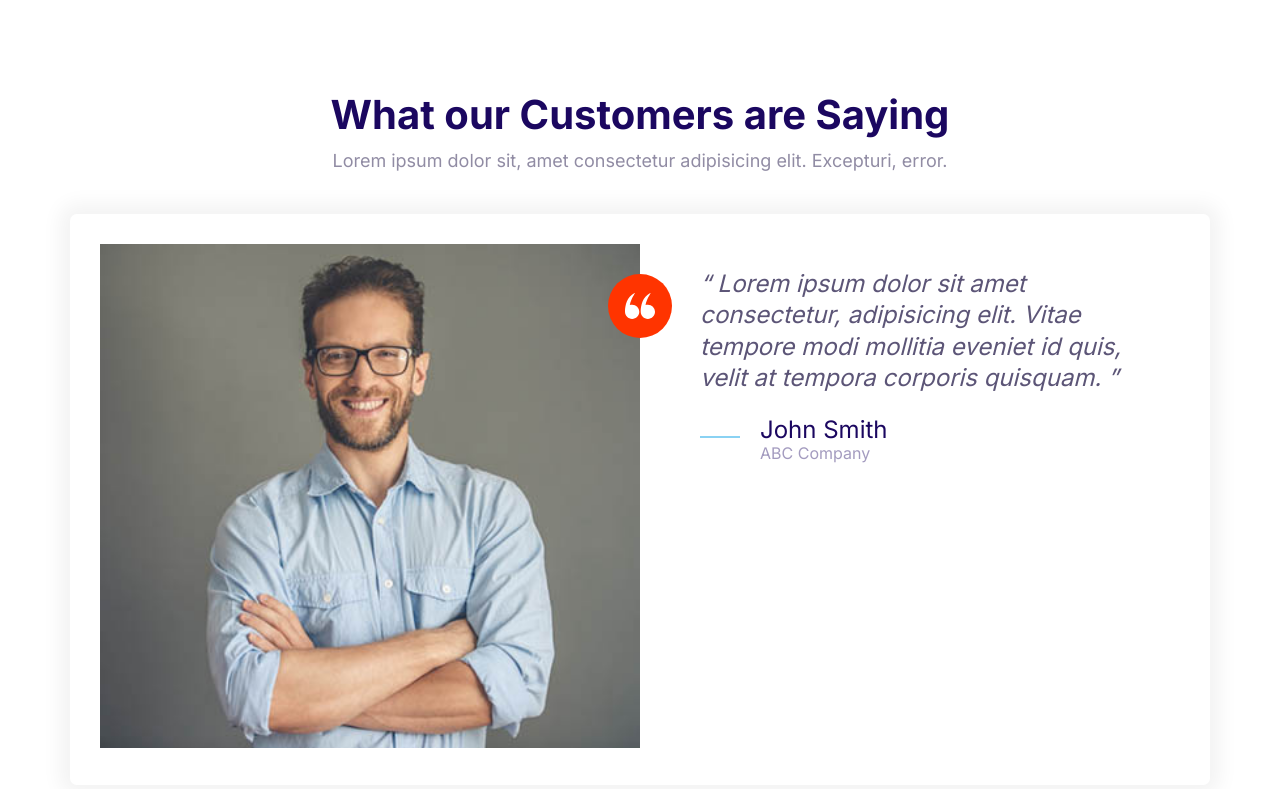
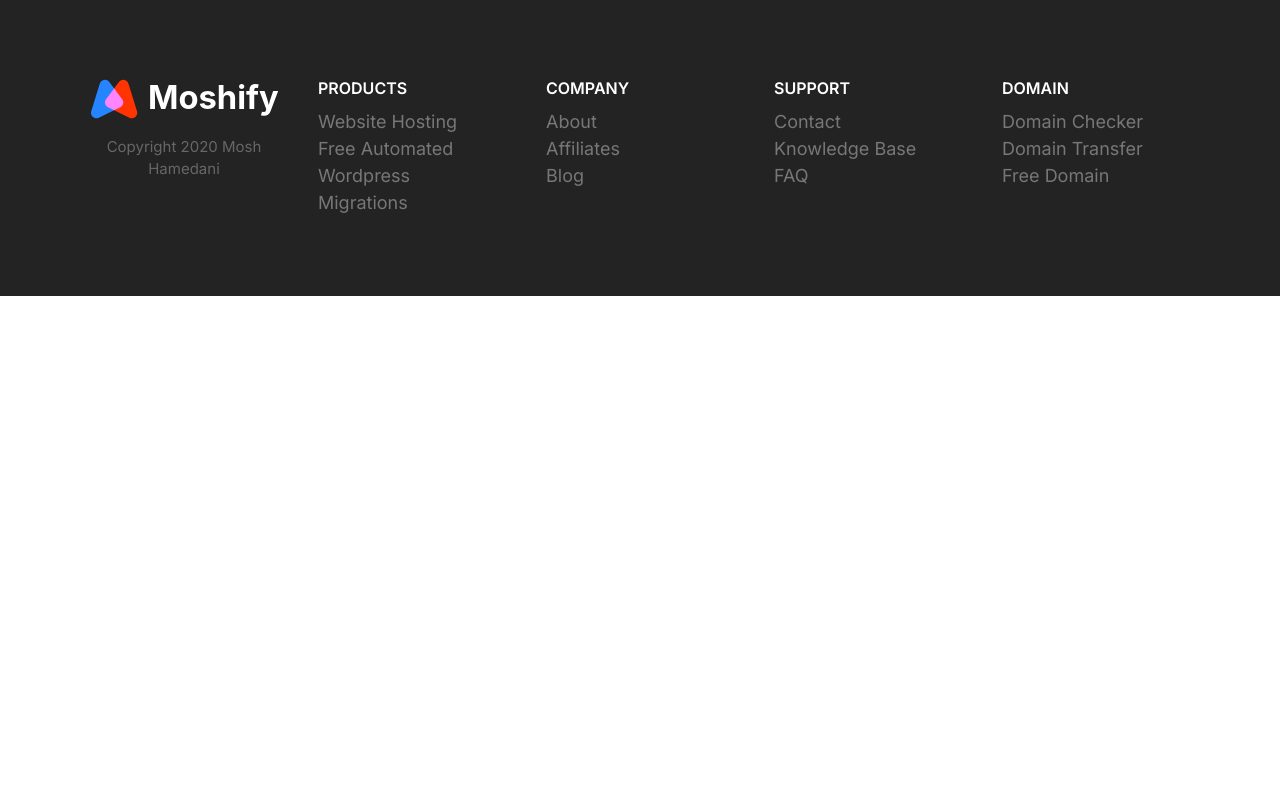
Before and after one commit to lantranad2/moshify, a plain HTML site: page index.html in a window 1280 px wide. Drawn offline with Linux system fonts and the light colour scheme.

Commit message:
Build the footer component.

```diff
--- a/css/styles.css
+++ b/css/styles.css
@@ -839,3 +839,81 @@ a {
     margin-top: 3rem;
   }
 }
+
+/* Footer */
+
+.footer {
+  background: #232323;
+}
+
+.footer a {
+  color: #777;
+  transition: color 0.3s;
+}
+
+.footer a:hover {
+  color: #fff;
+}
+
+.footer__section {
+  padding: 2rem;
+  border-bottom: 1px solid #393939;
+}
+
+.footer__section .list {
+  margin: 0;
+}
+
+.footer__heading {
+  color: #fff;
+  text-transform: uppercase;
+  font-weight: 600;
+}
+
+.footer__brand {
+  margin-top: 5rem;
+  text-align: center;
+}
+
+.footer__brand img {
+  width: 100%;
+  max-width: 230px;
+}
+
+.footer__copyright {
+  font-size: 2.1rem;
+  color: #fff;
+  opacity: 0.3;
+}
+
+@media screen and (min-width: 768px) {
+  .footer__sections {
+    grid-template-columns: repeat(auto-fit, minmax(10rem, 1fr));
+  }
+
+  .footer .collapsible__chevron {
+    display: none;
+  }
+
+  .footer .collapsible__content {
+    opacity: 1;
+    max-height: 100%;
+  }
+
+  .footer__brand {
+    order: -1;
+    margin-top: 1rem;
+  }
+
+  .footer__copyright {
+    font-size: 1.5rem;
+  }
+
+  .footer__section {
+    border: 0;
+  }
+
+  .footer__heading {
+    font-size: 1.6rem;
+  }
+}
--- a/index.html
+++ b/index.html
@@ -14,51 +14,74 @@
     <link rel="stylesheet" href="./css/styles.css" />
   </head>
   <body>
-    <section class="block">
-      <header class="block__header">
-        <h2>What our Customers are Saying</h2>
-        <p>
-          Lorem ipsum dolor sit, amet consectetur adipisicing elit. Excepturi,
-          error.
-        </p>
+    <footer class="block block--dark footer">
+      <div class="container grid footer__sections">
+        <section class="collapsible collapsible--expanded footer__section">
+          <header class="collapsible__header">
+            <h2 class="collapsible__heading footer__heading">Products</h2>
+            <svg class="icon icon--white collapsible__chevron">
+              <use xlink:href="./images/sprite.svg#chevron"></use>
+            </svg>
           </header>
-      <div class="container">
-        <div class="card testimonial">
-          <div class="grid grid--1x2">
-            <div class="testimonial__image">
-              <img
-                src="./images/testimonial.jpg"
-                alt="A happy, smiling customer"
-              />
-              <span class="icon-container icon-container--accent">
-                <svg class="icon icon--white icon--small">
-                  <use xlink:href="./images/sprite.svg#quotes"></use>
+          <div class="collapsible__content">
+            <ul class="list">
+              <li><a href="#">Website Hosting</a></li>
+              <li><a href="#">Free Automated Wordpress</a></li>
+              <li><a href="#">Migrations</a></li>
+            </ul>
+          </div>
+        </section>
+        <section class="collapsible footer__section">
+          <header class="collapsible__header">
+            <h2 class="collapsible__heading footer__heading">Company</h2>
+            <svg class="icon icon--white collapsible__chevron">
+              <use xlink:href="./images/sprite.svg#chevron"></use>
             </svg>
-              </span>
+          </header>
+          <div class="collapsible__content">
+            <ul class="list">
+              <li><a href="#">About</a></li>
+              <li><a href="#">Affiliates</a></li>
+              <li><a href="#">Blog</a></li>
+            </ul>
           </div>
-            <blockquote class="quote">
-              <p class="quote__text">
-                Lorem ipsum dolor sit amet consectetur, adipisicing elit. Vitae
-                tempore modi mollitia eveniet id quis, velit at tempora corporis
-                quisquam.
-              </p>
-              <footer>
-                <div class="media">
-                  <div class="media__image">
-                    <svg class="icon icon--primary quote__line">
-                      <use xlink:href="./images/sprite.svg#line"></use>
+        </section>
+        <section class="collapsible footer__section">
+          <header class="collapsible__header">
+            <h2 class="collapsible__heading footer__heading">Support</h2>
+            <svg class="icon icon--white collapsible__chevron">
+              <use xlink:href="./images/sprite.svg#chevron"></use>
             </svg>
+          </header>
+          <div class="collapsible__content">
+            <ul class="list">
+              <li><a href="#">Contact</a></li>
+              <li><a href="#">Knowledge Base</a></li>
+              <li><a href="#">FAQ</a></li>
+            </ul>
           </div>
-                  <div class="media__body">
-                    <h3 class="media__title quote__author">John Smith</h3>
-                    <p class="quote__organization">ABC Company</p>
+        </section>
+        <section class="collapsible footer__section">
+          <header class="collapsible__header">
+            <h2 class="collapsible__heading footer__heading">Domain</h2>
+            <svg class="icon icon--white collapsible__chevron">
+              <use xlink:href="./images/sprite.svg#chevron"></use>
+            </svg>
+          </header>
+          <div class="collapsible__content">
+            <ul class="list">
+              <li><a href="#">Domain Checker</a></li>
+              <li><a href="#">Domain Transfer</a></li>
+              <li><a href="#">Free Domain</a></li>
+            </ul>
           </div>
+        </section>
+        <section class="footer__brand">
+          <img src="./images/logo.svg" alt="" />
+          <p class="footer__copyright">Copyright 2020 Mosh Hamedani</p>
+        </section>
       </div>
     </footer>
-            </blockquote>
-          </div>
-        </div>
-      </div>
-    </section>
+    <script src="./js/main.js"></script>
   </body>
 </html>
```
Also changed, not shown: components/footer.html (added, +69 -0 lines). Lines whose indentation alone changed are shown as unchanged.
